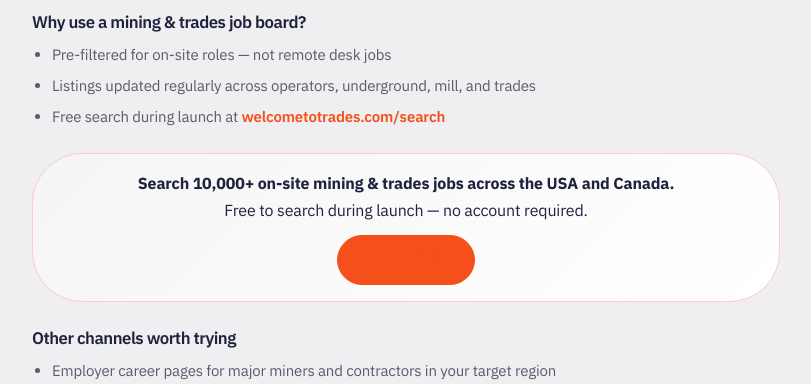
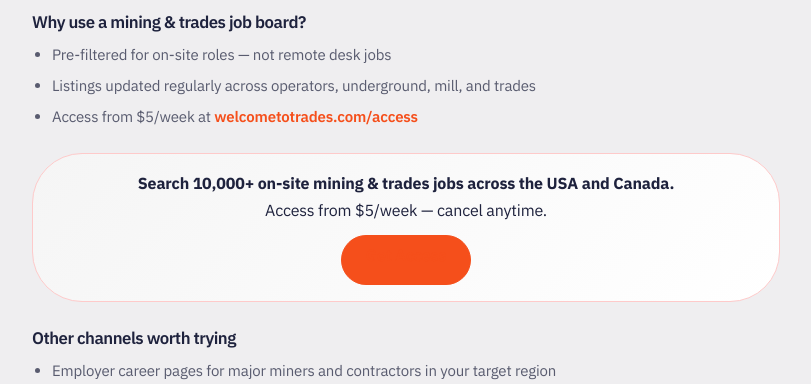
Before and after one commit to razajohri/welcometotrades, a Flask app: page /guides/remote-jobs-canada in a window 1280 px wide. Shown: the part 3081-3465 px from the top of the page, without its empty margins (234-1045 px from the left). Run offline with Flask 3, Linux system fonts and the light colour scheme.

Commit message:
Enable auth paywall and harden production session secrets.
Gate /search behind login and subscription, point landing CTAs to access, require own Stripe env IDs, and refuse weak FLASK_SECRET_KEY in production.

Co-authored-by: Cursor <cursoragent@cursor.com>

```diff
--- a/app.py
+++ b/app.py
@@ -65,10 +65,35 @@ IS_PRODUCTION = bool(
     or os.getenv("FLASK_ENV", "").lower() == "production"
 )
 
+_WEAK_SECRET_KEYS = frozenset(
+    {
+        "",
+        "local-dev-secret",
+        "change-me",
+        "secret",
+        "dev",
+        "development",
+    }
+)
+
+
+def _resolve_flask_secret_key() -> str:
+    """Require a strong FLASK_SECRET_KEY in production; allow a local-only fallback in dev."""
+    configured = (os.getenv("FLASK_SECRET_KEY") or "").strip()
+    if IS_PRODUCTION:
+        if not configured or configured.lower() in _WEAK_SECRET_KEYS or len(configured) < 32:
+            raise RuntimeError(
+                "FLASK_SECRET_KEY must be set to a strong random value (32+ chars) in production. "
+                "Refusing to start with a missing or weak session secret."
+            )
+        return configured
+    return configured or "local-dev-secret"
+
+
 app = Flask(__name__)
 app.register_blueprint(landing_search_bp)
 app.register_blueprint(contact_bp)
-app.secret_key = os.getenv("FLASK_SECRET_KEY") or "local-dev-secret"
+app.secret_key = _resolve_flask_secret_key()
 
 SESSION_DAYS = max(int(os.getenv("SESSION_DAYS", "30")), 1)
 SESSION_LIFETIME = timedelta(days=SESSION_DAYS)
@@ -521,8 +546,7 @@ def absolute_site_url(endpoint: str, **values: Any) -> str:
 
 
 def access_cta_url() -> str:
-    # Free launch: send everyone to /search. Keep /access page for later monetization.
-    if app.config.get("TEST_MODE") or current_user.is_authenticated:
+    if current_user.is_authenticated:
         return absolute_site_url("index")
     return absolute_site_url("access")
 
@@ -716,8 +740,11 @@ def subscription_success():
 
 
 @app.route("/search", methods=["GET", "POST"])
+@login_required
 def index():
-    # Launch mode: full search is free (no login / Stripe gate).
+    if not is_subscribed():
+        return redirect(url_for("subscribe"))
+
     keyword = ""
     filter_val = ""
     city_val = ""
--- a/seo.py
+++ b/seo.py
@@ -47,7 +47,8 @@ HOMEPAGE_FAQ: list[dict[str, str]] = [
     {
         "question": "Is Welcome to Trades free?",
         "answer": (
-            "Yes for launch — browse and search listings free. Paid plans may come later."
+            "Landing previews are free. Full job search access starts from $5/week, "
+            "with monthly and yearly options. Cancel anytime."
         ),
     },
     {
--- a/templates/guides/remote_jobs_canada.html
+++ b/templates/guides/remote_jobs_canada.html
@@ -63,7 +63,7 @@
       "name": "Is Welcome to Trades free?",
       "acceptedAnswer": {
         "@type": "Answer",
-        "text": "Yes for launch — browse and search listings free at welcometotrades.com/search. Paid plans may be offered later for premium features."
+        "text": "Landing previews are free. Full search access starts from $5/week, with monthly and yearly plans. Cancel anytime."
       }
     },
     {
@@ -268,12 +268,12 @@
     <ul>
         <li>Pre-filtered for on-site roles — not remote desk jobs</li>
         <li>Listings updated regularly across operators, underground, mill, and trades</li>
-        <li>Free search during launch at <a href="/search">welcometotrades.com/search</a></li>
+        <li>Access from $5/week at <a href="/access">welcometotrades.com/access</a></li>
     </ul>
 
     <div class="guide-cta">
-        <p><strong>Search 10,000+ on-site mining &amp; trades jobs across the USA and Canada.</strong><br>Free to search during launch — no account required.</p>
-        <a href="/search" class="btn btn-primary">Search Jobs</a>
+        <p><strong>Search 10,000+ on-site mining &amp; trades jobs across the USA and Canada.</strong><br>Access from $5/week — cancel anytime.</p>
+        <a href="/access" class="btn btn-primary">Get Access</a>
     </div>
 
     <h3>Other channels worth trying</h3>
@@ -420,7 +420,7 @@
         </details>
         <details>
             <summary>Is Welcome to Trades free?</summary>
-            <p>Yes for launch — browse and search listings free at <a href="/search">welcometotrades.com/search</a>. Paid plans may be offered later.</p>
+            <p>Landing previews are free. Full search access starts from $5/week at <a href="/access">welcometotrades.com/access</a>.</p>
         </details>
         <details>
             <summary>How do I find mining jobs that hire in Canada or the USA?</summary>
@@ -459,8 +459,8 @@
     </ul>
 
     <div class="guide-cta">
-        <p><strong>Welcome to Trades</strong> filters listings so you see on-site mining and trades roles across the USA and Canada.<br>Free to search during launch.</p>
-        <a href="/search" class="btn btn-primary">Search Jobs</a>
+        <p><strong>Welcome to Trades</strong> filters listings so you see on-site mining and trades roles across the USA and Canada.<br>Access from $5/week.</p>
+        <a href="/access" class="btn btn-primary">Get Access</a>
         &nbsp;
         <a href="{{ url_for('root') }}" class="btn btn-outline">Browse homepage</a>
     </div>
```
Also changed, not shown: LAUNCH.md (+8 -5 lines), context.md (+1 -1 lines), pricing.py (+6 -5 lines), templates/landing_canada.html (+8 -8 lines), 1 other file.
